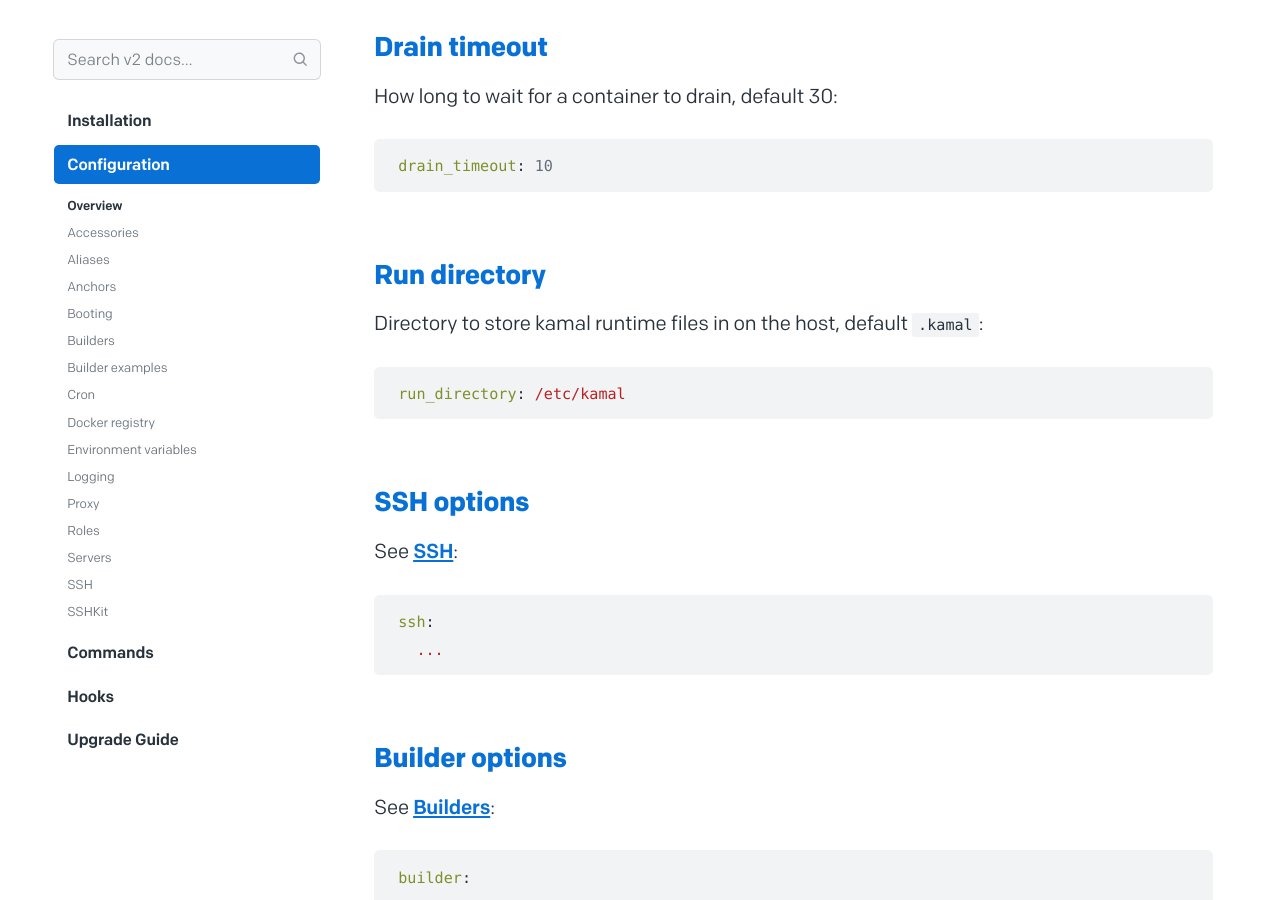
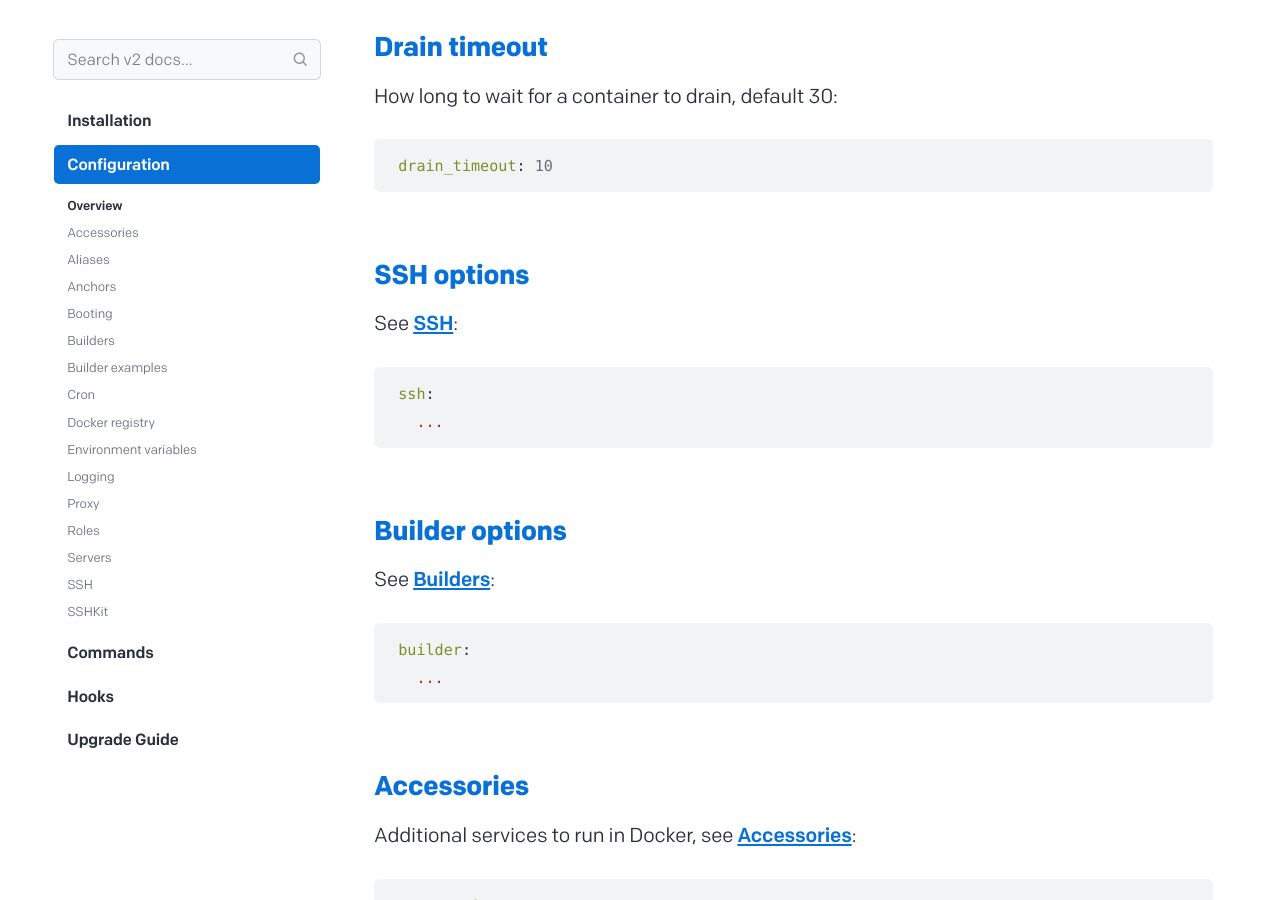
Before and after one commit to basecamp/kamal-site, a Jekyll site: the page built from docs/configuration/overview.md, in a window 1280 px wide and 900 px high, scrolled down 5268 px. Built offline with Jekyll 4.4.1, drawn with Linux system fonts in a browser that asks for light colours.

Commit message:
Remove run_directory config doc
`run_directory` was dropped in Kamal 2.0
https://github.com/basecamp/kamal/commit/27a7b339a6fadda1614fd2a8c3903d3c1d54038c

````diff
--- a/docs/configuration/overview.md
+++ b/docs/configuration/overview.md
@@ -190,14 +190,6 @@ How long to wait for a container to drain, default 30:
 drain_timeout: 10
 ```
 
-## [Run directory](#run-directory)
-
-Directory to store kamal runtime files in on the host, default `.kamal`:
-
-```yaml
-run_directory: /etc/kamal
-```
-
 ## [SSH options](#ssh-options)
 
 See [SSH](../ssh):
````
